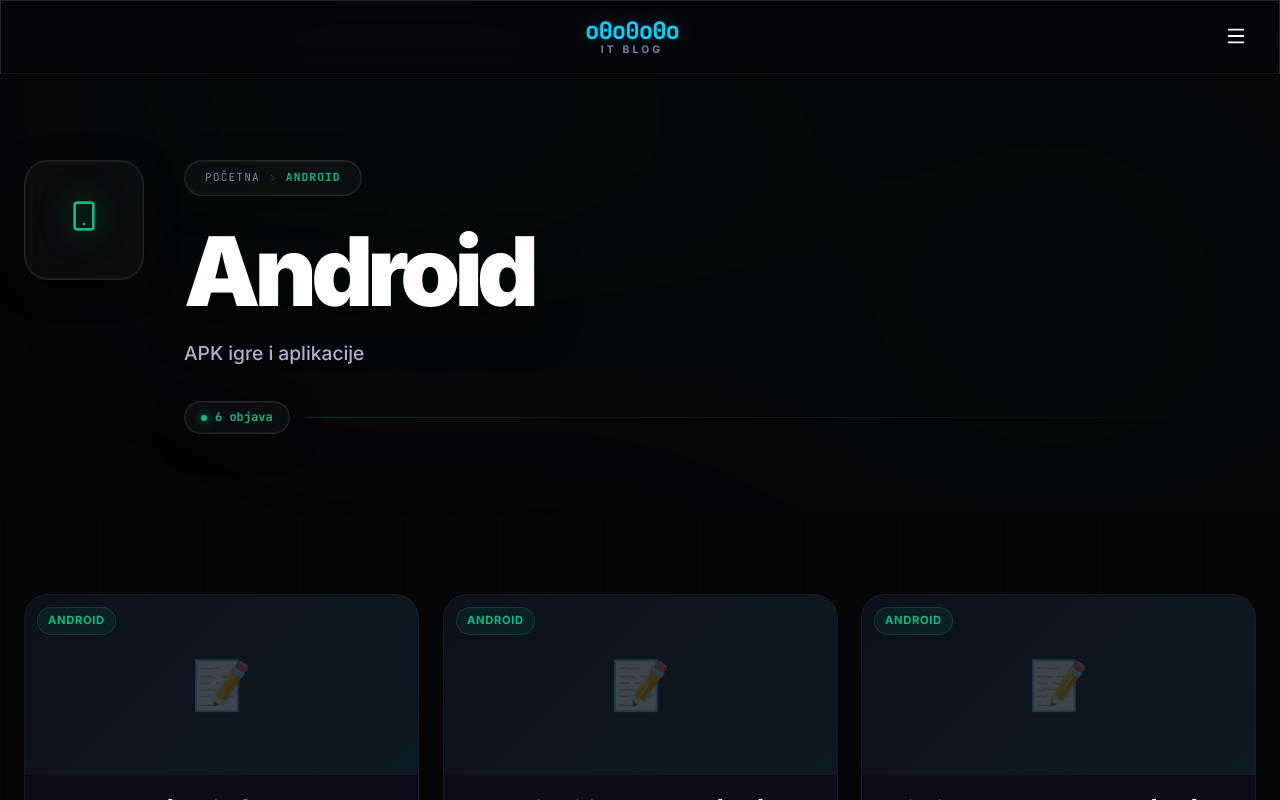
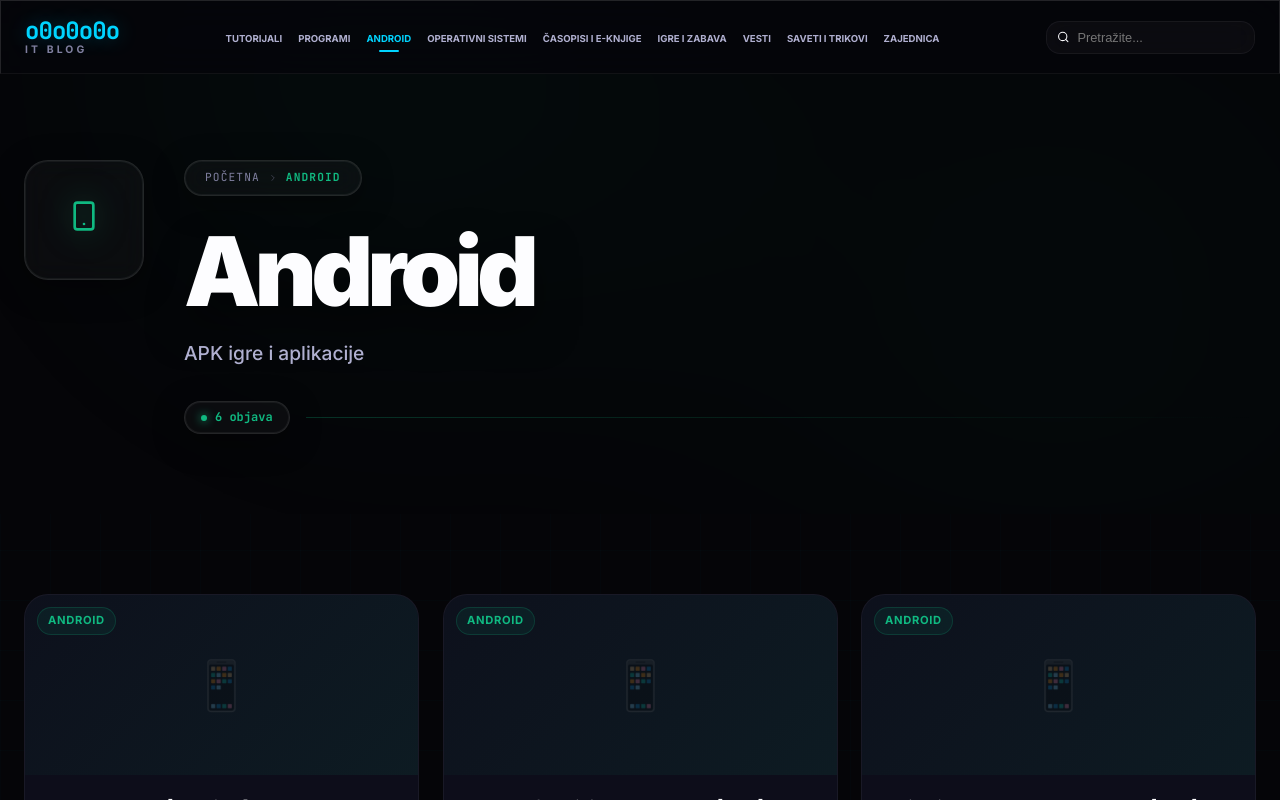
Before and after one commit to zoxknez/o0o0o0o, a Next.js app: page /android in a window 1280 px wide. Shown: the top 800 px of the page. Built offline with nearby package versions, Linux system fonts and the light colour scheme.

Commit message:
fix: mobile menu 2-col grid, category card grid, hydration fix, markdown improvements

```diff
--- a/package.json
+++ b/package.json
@@ -13,7 +13,8 @@
     "next": "16.2.2",
     "react": "19.2.4",
     "react-dom": "19.2.4",
-    "react-markdown": "^10.1.0"
+    "react-markdown": "^10.1.0",
+    "remark-gfm": "^4.0.1"
   },
   "devDependencies": {
     "@types/node": "^20",
--- a/src/app/globals.css
+++ b/src/app/globals.css
@@ -267,6 +267,7 @@
   border-radius: var(--radius-md);
   padding: 8px 10px;
   transition: all var(--transition);
+  min-width: 140px;
 }
 
 .navbar-search:focus-within {
@@ -321,15 +322,16 @@
   display: flex;
   flex-direction: column;
   height: 100%;
-  padding: 80px 24px 40px;
+  padding: 72px 16px 24px;
   overflow-y: auto;
+  overflow-x: hidden;
 }
 
 .mobile-nav {
   list-style: none;
-  margin-top: 40px;
-  display: flex;
-  flex-direction: column;
+  margin-top: 16px;
+  display: grid;
+  grid-template-columns: 1fr 1fr;
   gap: 8px;
 }
 
@@ -349,56 +351,78 @@
   display: flex;
   align-items: center;
   justify-content: space-between;
-  padding: 16px 20px;
+  padding: 12px 14px;
   text-decoration: none;
-  border-radius: var(--radius-lg);
-  background: rgba(255, 255, 255, 0.02);
+  border-radius: var(--radius-md);
+  background: rgba(255, 255, 255, 0.03);
   border: 1px solid var(--border);
-  transition: all 0.3s ease;
+  transition: all 0.25s ease;
+  height: 100%;
+}
+
+.mobile-nav a:hover {
+  background: rgba(0, 212, 255, 0.06);
+  border-color: rgba(0, 212, 255, 0.2);
 }
 
 .mobile-nav a:active {
-  background: rgba(0, 212, 255, 0.1);
+  background: rgba(0, 212, 255, 0.12);
   border-color: var(--accent-cyan);
 }
 
 .cat-info {
   display: flex;
   flex-direction: column;
-  gap: 2px;
+  gap: 1px;
 }
 
 .cat-name {
-  font-size: 1.1rem;
+  font-size: 0.88rem;
   font-weight: 700;
   color: var(--text-primary);
+  line-height: 1.2;
 }
 
 .cat-desc {
-  font-size: 0.75rem;
+  font-size: 0.67rem;
   color: var(--text-muted);
+  line-height: 1.3;
+  margin-top: 2px;
 }
 
 .cat-dot {
-  width: 8px;
-  height: 8px;
+  width: 7px;
+  height: 7px;
   border-radius: 50%;
-  box-shadow: 0 0 10px currentColor;
+  box-shadow: 0 0 8px currentColor;
+  flex-shrink: 0;
+  margin-left: 6px;
 }
 
 .mobile-search-container {
-  margin-top: 24px;
+  margin-top: 16px;
+}
+
+.mobile-search-container .navbar-search {
+  width: 100%;
+  padding: 10px 14px;
+}
+
+.mobile-search-container input {
+  width: 100%;
+  font-size: 0.9rem;
 }
 
 .mobile-menu-footer {
   margin-top: auto;
-  padding-top: 40px;
+  padding-top: 20px;
   text-align: center;
-  font-size: 0.75rem;
+  font-size: 0.7rem;
   color: var(--text-muted);
-}
-
-@media (max-width: 1350px) {
+  border-top: 1px solid var(--border);
+}
+
+@media (max-width: 1100px) {
   .desktop-only { display: none !important; }
   .navbar-inner {
     justify-content: center;
@@ -675,14 +699,20 @@
 /* ── Post Cards ── */
 .posts-grid {
   display: grid;
-  grid-template-columns: repeat(auto-fill, minmax(340px, 1fr));
-  gap: 20px;
+  grid-template-columns: repeat(auto-fill, minmax(320px, 1fr));
+  gap: 24px;
 }
 
 .posts-grid-main {
   display: grid;
   grid-template-columns: repeat(auto-fill, minmax(300px, 1fr));
-  gap: 20px;
+  gap: 24px;
+}
+
+.category-posts-grid {
+  display: grid !important;
+  grid-template-columns: repeat(auto-fill, minmax(320px, 1fr)) !important;
+  gap: 24px !important;
 }
 
 .post-card {
@@ -1057,6 +1087,81 @@
   display: block;
 }
 
+/* ── Markdown Body (MarkdownContent component) ── */
+.markdown-body {
+  font-size: 1.05rem;
+  line-height: 1.8;
+  color: var(--text-secondary);
+}
+
+.markdown-body p { margin-bottom: 1.4rem; }
+
+.markdown-body h1,
+.markdown-body h2,
+.markdown-body h3,
+.markdown-body h4 {
+  color: var(--text-primary);
+  font-weight: 800;
+  letter-spacing: -0.03em;
+  margin: 2.5rem 0 1rem;
+  line-height: 1.2;
+}
+
+.markdown-body h2 { font-size: 1.7rem; }
+.markdown-body h3 { font-size: 1.25rem; color: var(--text-secondary); }
+.markdown-body h4 { font-size: 1rem; color: var(--text-muted); }
+
+.markdown-body ul,
+.markdown-body ol {
+  padding-left: 1.5em;
+  margin-bottom: 1.4rem;
+}
+
+.markdown-body li {
+  margin-bottom: 0.5rem;
+}
+
+.markdown-body li + li {
+  margin-top: 0.3rem;
+}
+
+.markdown-body hr {
+  border: none;
+  border-top: 1px solid var(--border);
+  margin: 2.5rem 0;
+}
+
+/* Tables */
+.markdown-body table {
+  width: 100%;
+  border-collapse: collapse;
+  margin: 2rem 0;
+  font-size: 0.9rem;
+  border-radius: var(--radius-md);
+  overflow: hidden;
+  border: 1px solid var(--border);
+}
+
+.markdown-body thead th {
+  background: rgba(255,255,255,0.04);
+  color: var(--text-primary);
+  font-weight: 700;
+  padding: 12px 16px;
+  text-align: left;
+  border-bottom: 1px solid var(--border);
+}
+
+.markdown-body tbody td {
+  padding: 10px 16px;
+  border-bottom: 1px solid rgba(255,255,255,0.03);
+  color: var(--text-secondary);
+}
+
+.markdown-body tbody tr:hover td {
+  background: rgba(255,255,255,0.02);
+}
+
+
 /* ── Footer ── */
 .footer {
   background: var(--bg-secondary);
--- a/src/components/PostCard.tsx
+++ b/src/components/PostCard.tsx
@@ -15,6 +15,7 @@
   'vesti': '📡',
   'saveti': '💡',
   'zajednica': '👥',
+  'android': '📱',
 };
 
 export default function PostCard({ post }: PostCardProps) {
```
Also changed, not shown: src/app/post/[slug]/page.tsx (+5 -38 lines), src/components/MarkdownContent.tsx (added, +135 -0 lines), 1 other file (tests, documents, lock files or other folders).
